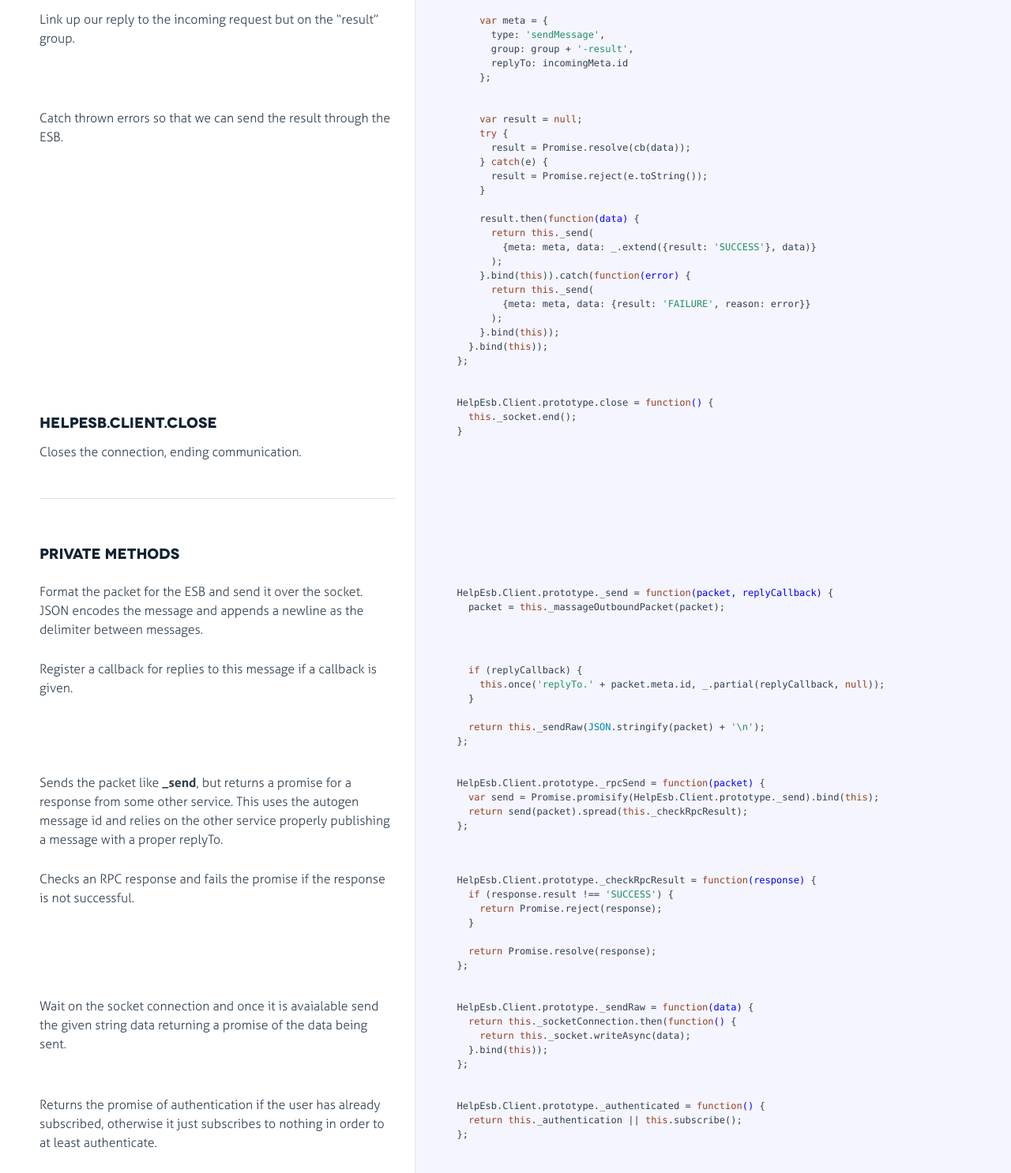
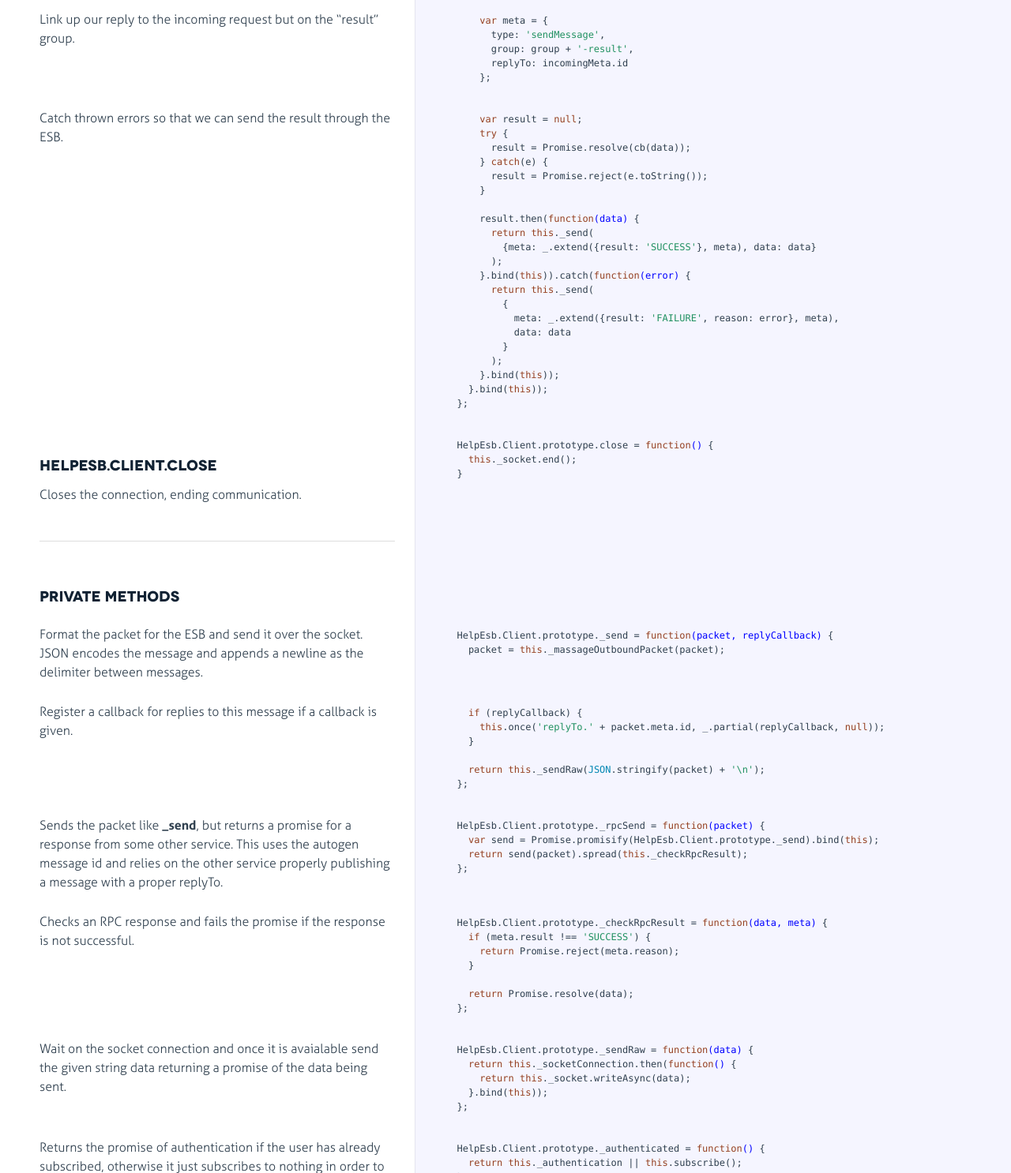
Before and after one commit to evanlucas/help-esb.js, a plain HTML site: page index.html in a window 1280 px wide. Shown: the part 3042-4528 px from the top of the page at 79% size. Drawn offline with Linux system fonts and the light colour scheme.

Commit message:
Update documentation for v0.2.0.

```diff
--- a/index.html
+++ b/index.html
@@ -387,11 +387,14 @@ ESB.
 
       result.then(<span class="hljs-function"><span class="hljs-keyword">function</span><span class="hljs-params">(data)</span> </span>{
         <span class="hljs-keyword">return</span> <span class="hljs-keyword">this</span>._send(
-          {meta: meta, data: _.extend({result: <span class="hljs-string">'SUCCESS'</span>}, data)}
+          {meta: _.extend({result: <span class="hljs-string">'SUCCESS'</span>}, meta), data: data}
         );
       }.bind(<span class="hljs-keyword">this</span>)).catch(<span class="hljs-function"><span class="hljs-keyword">function</span><span class="hljs-params">(error)</span> </span>{
         <span class="hljs-keyword">return</span> <span class="hljs-keyword">this</span>._send(
-          {meta: meta, data: {result: <span class="hljs-string">'FAILURE'</span>, reason: error}}
+          {
+            meta: _.extend({result: <span class="hljs-string">'FAILURE'</span>, reason: error}, meta),
+            data: data
+          }
         );
       }.bind(<span class="hljs-keyword">this</span>));
     }.bind(<span class="hljs-keyword">this</span>));
@@ -512,12 +515,12 @@ successful.</p>
 
             </div>
 
-            <div class="content"><div class='highlight'><pre>  HelpEsb.Client.prototype._checkRpcResult = <span class="hljs-function"><span class="hljs-keyword">function</span><span class="hljs-params">(response)</span> </span>{
-    <span class="hljs-keyword">if</span> (response.result !== <span class="hljs-string">'SUCCESS'</span>) {
-      <span class="hljs-keyword">return</span> Promise.reject(response);
+            <div class="content"><div class='highlight'><pre>  HelpEsb.Client.prototype._checkRpcResult = <span class="hljs-function"><span class="hljs-keyword">function</span><span class="hljs-params">(data, meta)</span> </span>{
+    <span class="hljs-keyword">if</span> (meta.result !== <span class="hljs-string">'SUCCESS'</span>) {
+      <span class="hljs-keyword">return</span> Promise.reject(meta.reason);
     }
 
-    <span class="hljs-keyword">return</span> Promise.resolve(response);
+    <span class="hljs-keyword">return</span> Promise.resolve(data);
   };</pre></div></div>
 
         </li>
```
